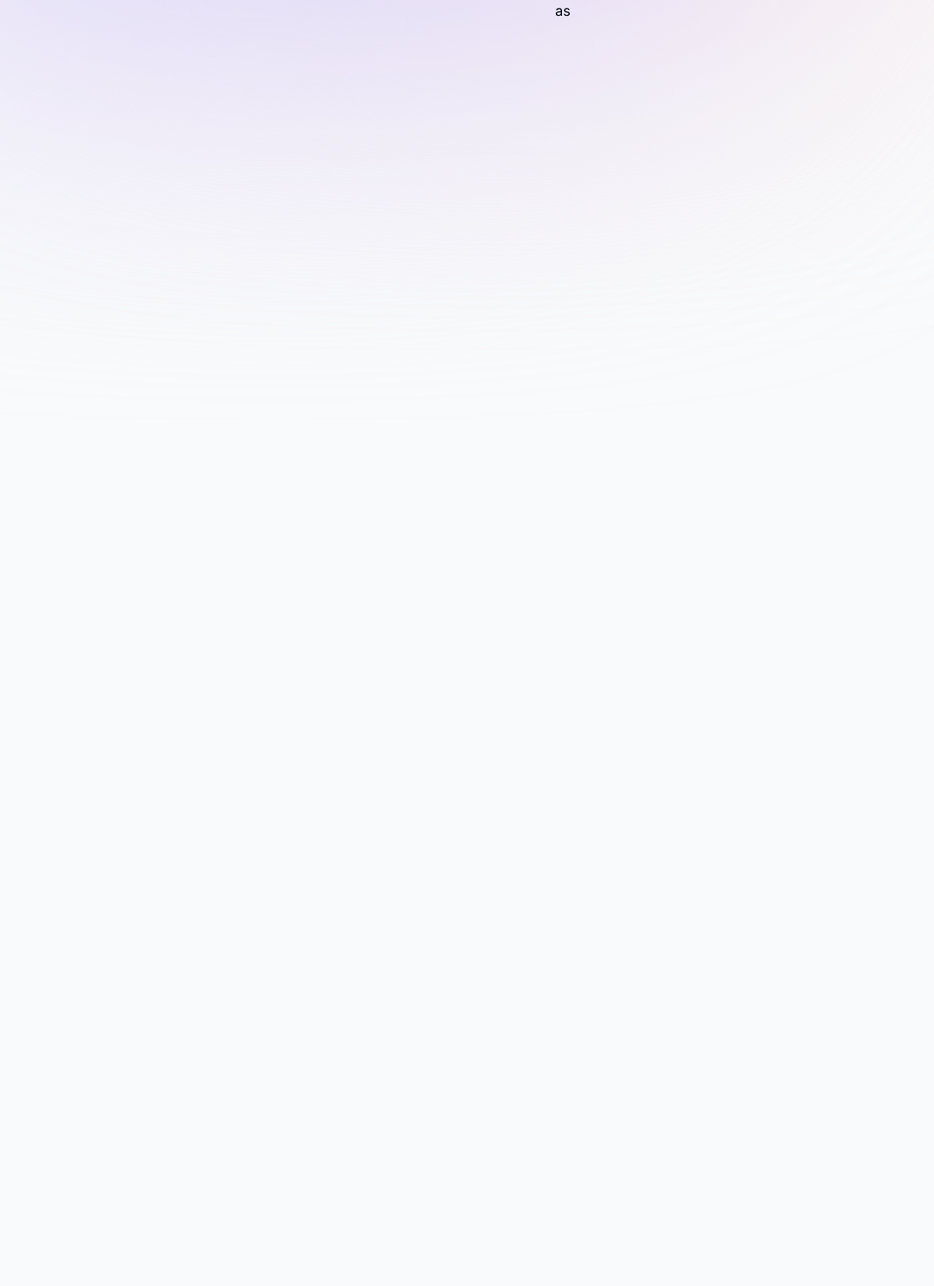
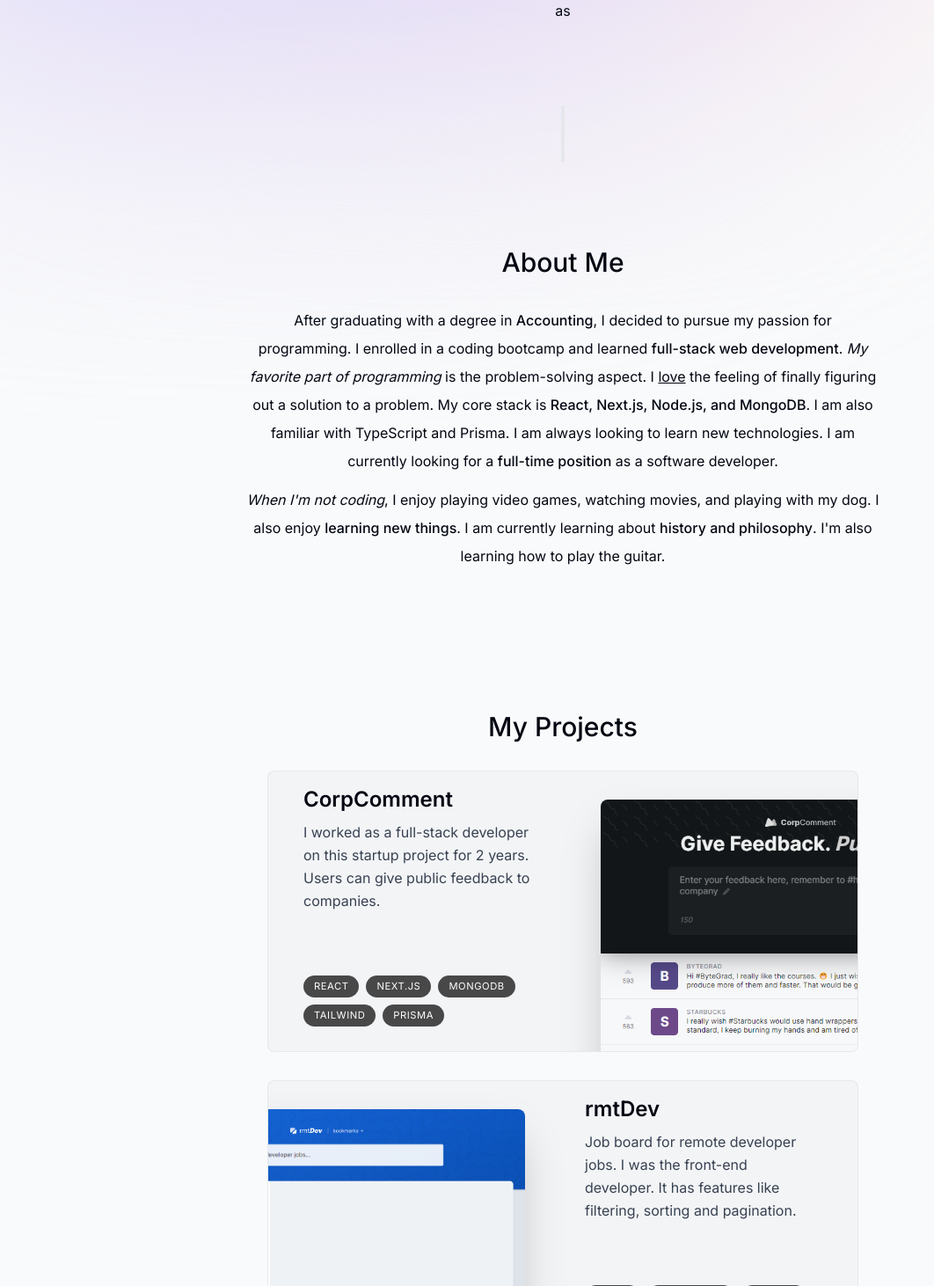
Before and after one commit to xvalexandrexv/Portefolio-Alex, a Next.js app: page / in a window 1280 px wide. Shown: the part 428-1890 px from the top of the page at 88% size, without its empty margins (0-1062 px from the left). Built offline with nearby package versions, Linux system fonts and the light colour scheme.

Commit message:
Scroll bar animation

```diff
--- a/app/page.tsx
+++ b/app/page.tsx
@@ -1,9 +1,15 @@
+import About from "@/components/about";
 import Intro from "@/components/intro";
+import Projects from "@/components/projects";
+import SectionDivider from "@/components/section-divider";
 
 export default function Home() {
   return (
   <main className="flex flex-col items-center px-4">
-    <Intro />
+    <Intro/>
+    <SectionDivider/>
+    <About/>
+    <Projects/>
   </main>
   )
 }
--- /dev/null
+++ b/components/about.tsx
@@ -0,0 +1,47 @@
+"use client"
+import React from 'react'
+import SectionHeading from './section-heading'
+import { motion } from "framer-motion";
+
+
+export default function About() {
+  return (
+    <motion.section className="mb- 28 max-w-[45rem] text-center leading-8
+    sm:mb-40"
+    initial={{ opacity: 0, y: 100 }}
+    animate={{ opacity: 1, y: 0 }}
+    transition={{ delay: 0.175 }}
+    >
+
+    <SectionHeading>About me</SectionHeading>
+
+    <p className="mb-3">
+        After graduating with a degree in{" "}
+        <span className="font-medium">Accounting</span>, I decided to pursue my
+        passion for programming. I enrolled in a coding bootcamp and learned{" "}
+        <span className="font-medium">full-stack web development</span>.{" "}
+        <span className="italic">My favorite part of programming</span> is the
+        problem-solving aspect. I <span className="underline">love</span> the
+        feeling of finally figuring out a solution to a problem. My core stack
+        is{" "}
+        <span className="font-medium">
+          React, Next.js, Node.js, and MongoDB
+        </span>
+        . I am also familiar with TypeScript and Prisma. I am always looking to
+        learn new technologies. I am currently looking for a{" "}
+        <span className="font-medium">full-time position</span> as a software
+        developer.
+    </p>
+
+    <p>
+    <span className="italic">When I'm not coding</span>, I enjoy playing
+        video games, watching movies, and playing with my dog. I also enjoy{" "}
+        <span className="font-medium">learning new things</span>. I am currently
+        learning about{" "}
+        <span className="font-medium">history and philosophy</span>. I'm also
+        learning how to play the guitar.
+    </p>
+
+    </motion.section>
+  )
+}
--- a/components/intro.tsx
+++ b/components/intro.tsx
@@ -44,7 +44,7 @@
         </div>
       </div>
 
-      <motion.p className='mb-10 mt-4 px-4 text-2xl font-medium !leading-[1.5]
+      <motion.h1 className='mb-10 mt-4 px-4 text-2xl font-medium !leading-[1.5]
       sm:-4x1'
       initial={{ opacity: 0, y: 100 }}
       animate={{ opacity: 1, y: 0 }}
@@ -54,7 +54,7 @@
         <span className="font-bold">8 years</span> of experience. I enjoy
         building <span className="italic">sites & apps</span>. My focus is{" "}
         <span className="underline">React (Next.js)</span>.
-      </motion.p>
+      </motion.h1>
 
       <motion.div className="flex flex-col sm:flex-row
         items-center justify-center gap-2 px-4 text-lg font-medium"
@@ -83,13 +83,17 @@
 
         <a className="bg-white p-4 text-gray-700
         flex items-center gap-2 rounded-full focus:scale-[1.15]
-        hover:scale-[1.15] hover:text-gray-950 active:scale-105 transition cursor-pointer border border-black/10">
+        hover:scale-[1.15] hover:text-gray-950 active:scale-105 transition cursor-pointer border border-black/10"
+        href="https://www.linkedin.com/in/alexandre-silva-815a81154/" target="_blank"
+        >
           <BsLinkedin />
         </a>
 
         <a className="bg-white p-4 text-gray-700 hover:text-gray-950
         flex items-center gap-2 text-[1.35rem] rounded-full focus:scale-[1.15]
-        hover:scale-[1.15] active:scale-105 transition cursor-pointer border border-black/10">
+        hover:scale-[1.15] active:scale-105 transition cursor-pointer border border-black/10"
+        href="https://github.com/xvalexandrexv" target="_blank"
+        >
           <FaGithubSquare />
         </a>
       </motion.div>
--- /dev/null
+++ b/components/project.tsx
@@ -0,0 +1,70 @@
+"use client"
+import { projectsData } from "@/lib/data";
+import { useRef } from "react";
+import { useScroll, useTransform } from "framer-motion"
+import Image from 'next/image'
+import { motion } from "framer-motion"
+
+type ProjectProps = (typeof projectsData)[number]
+
+export default function Project({title, description, tags, imageUrl}: ProjectProps) {
+    const ref = useRef<HTMLDivElement>(null)
+    const {scrollYProgress} = useScroll({
+        target: ref,
+        offset: ["0 1", "1.33 1"]
+    });
+
+    const scaleProgress = useTransform(scrollYProgress, [0, 1], [0.8, 1])
+    const opacityProgress = useTransform(scrollYProgress, [0, 1], [0.6, 1])
+
+    return (
+    <motion.div
+        ref={ref}
+        style={{
+        scale: scaleProgress,
+        opacity: opacityProgress,
+    }}
+    className="group mb-3 sm:mb-8 last:mb-0"
+    >
+    <section className="bg bg-gray-100 max-w-[42rem]
+    border border-black/5 rounded-lg overflow-hidden sm:pr-8 relative sm:h-[20rem]
+     hover:bg-gray-200 transition group-even:pl-8">
+
+        <div className="pt-4 pb-7 px-5 sm:pl-10 sm:pr-2 sm:max-w-[50%]
+        flex flex-col h-full group-even:ml-[18rem]">
+
+            <h3 className="text-2xl font-semibold">{title}</h3>
+            <p className="mt-2 leading-relaxed text-gray-700">{description}</p>
+
+            <ul className="flex flex-wrap mt-4 gap-2 sm:mt-auto">
+            {tags.map((tag, index)=>
+                <li className="bg-black/[0.7] px-3 py-1 text-[0.7rem]
+                uppercase tracking-wider text-white rounded-full"
+                key={index}>{tag}</li>
+            )}
+            </ul>
+
+            <Image src={imageUrl}
+            alt="Project I worked on"
+            quality={95}
+            className="absolute top-8 -right-40 w-[28.25rem]
+            rounded-t-lg shadow-2xl
+            transition
+            group-hover:scale-[1.04]
+            group-hover:-translate-x-3
+            group-hover:translate-y-3
+            group-hover:-rotate-2
+
+            group-even:group-hover:translate-x-3
+            group-even:group-hover:translate-y-3
+            group-even:group-hover:rotate-2
+
+            group-even:-rigth-[initial]
+            group-even:-left-40"
+            />
+
+        </div>
+    </section>
+    </motion.div>
+    )
+}
--- /dev/null
+++ b/components/projects.tsx
@@ -0,0 +1,24 @@
+import React, { useRef } from 'react'
+import SectionHeading from './section-heading'
+import { projectsData } from '@/lib/data'
+import Project from "./project"
+
+
+export default function Projects() {
+  return (
+    <section>
+        <SectionHeading>My projects</SectionHeading>
+
+        <div>
+            {
+                projectsData.map((project, index) => (
+                    <React.Fragment key={index}>
+                    < Project {...project}/>
+                    </React.Fragment>
+                ))
+            }
+        </div>
+
+    </section>
+  )
+}
--- /dev/null
+++ b/components/section-divider.tsx
@@ -0,0 +1,14 @@
+"use client"
+import React from 'react'
+
+import { motion } from "framer-motion"
+
+export default function SectionDivider () {
+  return (
+    <motion.div className ="bg-gray-200 my-24 h-16 w-1 rounded-full hidden sm:block"
+    initial={{ opacity: 0, y:100}}
+    animate={{ opacity: 1, y: 0 }}
+    transition={{ delay: 0.125 }}
+    ></motion.div>
+  )
+}
--- /dev/null
+++ b/components/section-heading.tsx
@@ -0,0 +1,12 @@
+import React from 'react'
+
+type SectionHeadingPorps = {
+  children: React.ReactNode;
+}
+
+export default function SectionHeading({
+  children}: SectionHeadingPorps) {
+  return (
+    <h2 className= "text-3xl font-medium capitalize mb-8 text-center">{children}</h2>
+  )
+}
```
